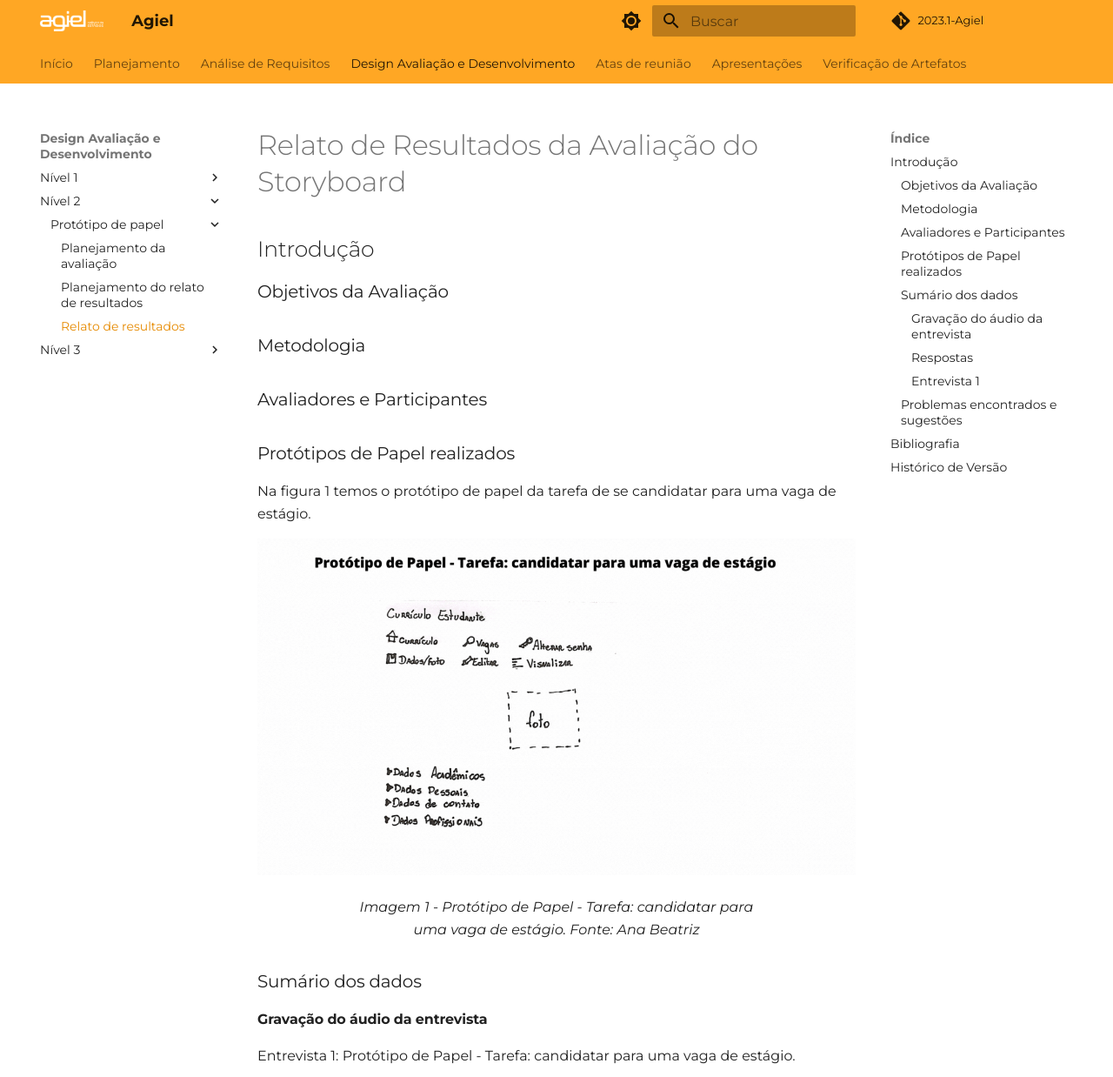
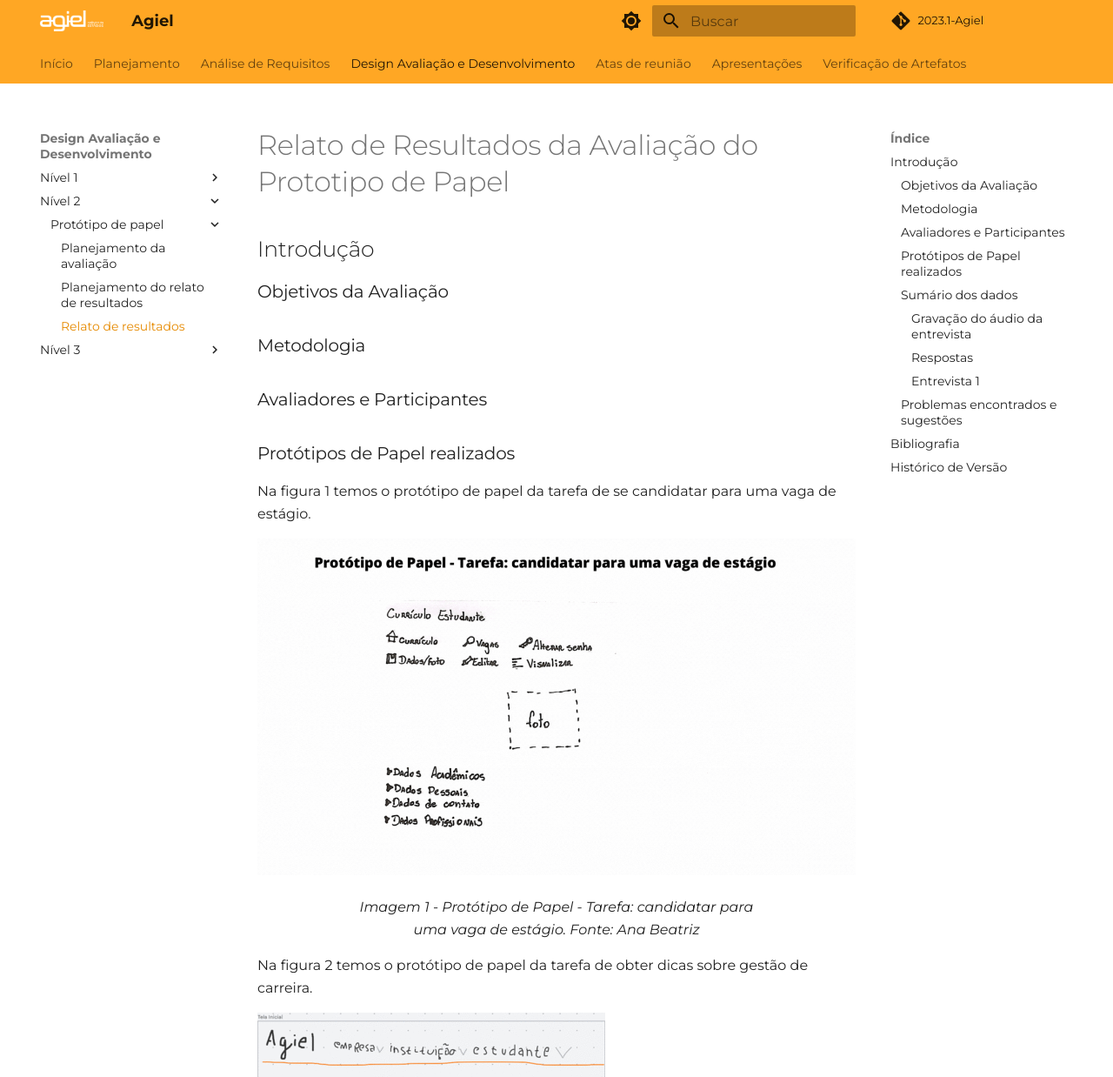
Before and after one commit to Interacao-Humano-Computador/2023.1-Agiel, an MkDocs documentation site: the page built from docs/desenvolvimento/protótipo_de_papel/relatos_prototipo_papel.md, in a window 1280 px wide and 1400 px high, cut to the strip 0-1238 px from the top of the window. Shown: the whole strip at 87% size. Built offline with MkDocs 1.6.1 and Material for MkDocs 9.7.7, drawn with Linux system fonts in a browser that asks for light colours; some web fonts are replaced; comment, search, counter and statistics services are not loaded; some of the changed text lies outside the part shown.

Commit message:
docs: adicionado protótipo de papel da tarefa: obter dicas sobre gestão de carreira

```diff
--- a/docs/desenvolvimento/protótipo_de_papel/relatos_prototipo_papel.md
+++ b/docs/desenvolvimento/protótipo_de_papel/relatos_prototipo_papel.md
@@ -1,4 +1,4 @@
-# Relato de Resultados da Avaliação do Storyboard
+# Relato de Resultados da Avaliação do Prototipo de Papel
 
 ## Introdução
 
@@ -15,6 +15,12 @@
 ![alt text](./img/PrototipoDePapelAna.gif)
 
 <figcaption align="center">Imagem 1 - Protótipo de Papel - Tarefa: candidatar para uma vaga de estágio. Fonte: Ana Beatriz</figcaption>
+
+Na figura 2 temos o protótipo de papel da tarefa de obter dicas sobre gestão de carreira.
+
+![alt text](./img/PrototipodePapelVitor.gif)
+
+<figcaption align="center">Imagem 2 - Protótipo de Papel - Tarefa: obter dicas sobre gestão de carreira. Fonte: Vitor Borges</figcaption>
 
 ### Sumário dos dados
 
```
Also changed, not shown: docs/desenvolvimento/protótipo_de_papel/img/PrototipodePapelVitor.gif (added).
